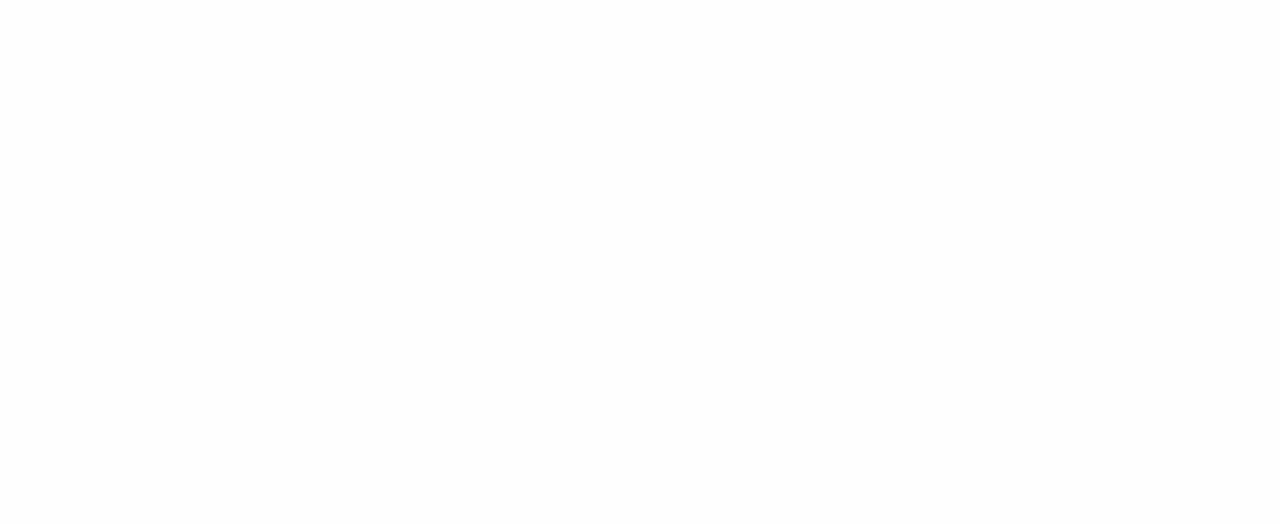
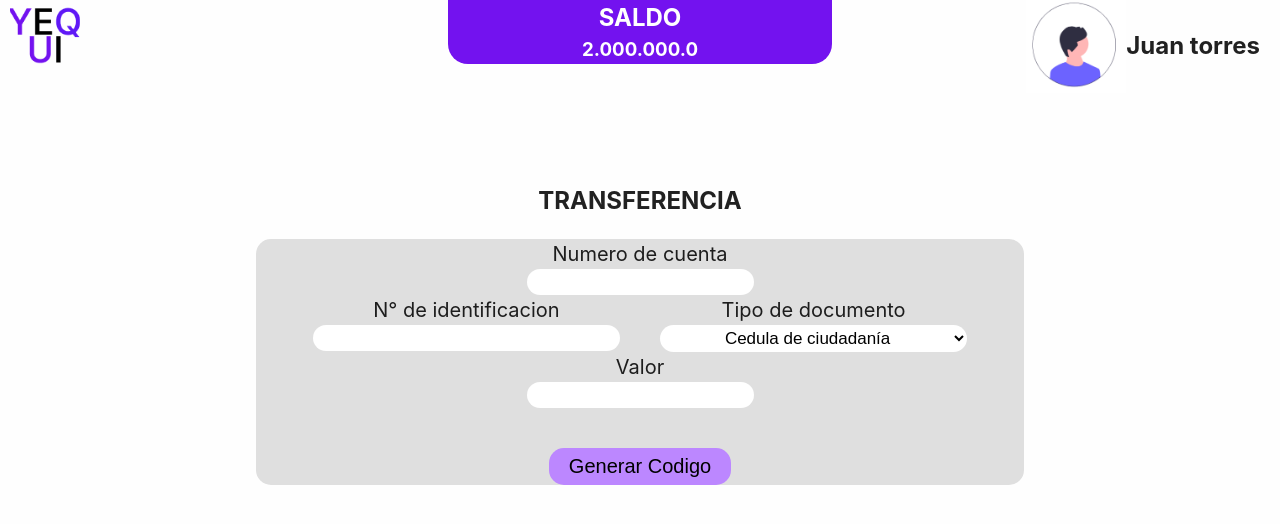
Before and after one commit to Yequi-2023/front_yequi.github.io, a React (Vite) app: page /transferencia in a window 1280 px wide. Before the commit this address had no page. Shown: the top 524 px of the page. Built offline with nearby package versions, Linux system fonts and the light colour scheme.

Commit message:
estructura y estilos de la pagina de transferencia

```diff
--- a/src/App.jsx
+++ b/src/App.jsx
@@ -6,6 +6,7 @@
 import "./App.css";
 import Retiro from "./components/Retiro";
 import PagoServicios2 from "./components/PagoServicios2";
+import Transferencia from "./components/Transferencia";
 
 function App() {
   return (
@@ -16,11 +17,8 @@
           <Route exact path="/login" element={<Login />} />
           <Route exact path="/inicio" element={<Inicio />} />
           <Route exact path="/retiro" element={<Retiro />} />
-          <Route
-            exact
-            path="/pagoserviciospublicos"
-            element={<PagoServicios2 />}
-          />
+          <Route exact path="/pagoserviciospublicos" element={<PagoServicios2 />}/>
+          <Route exact path="/transferencia" element={<Transferencia />} />
         </Routes>
       </Router>
     </div>
--- /dev/null
+++ b/src/components/Transferencia.jsx
@@ -0,0 +1,52 @@
+import React from 'react'
+import { Navbar } from '../layouts/Navbar'
+import '../styles/Transferencia.css'
+
+const Transferencia = () => {
+
+    const datos_formulario = (e) => {
+        e.preventDefault()
+        console.log(e.target.numero_cuenta.value)
+        console.log(e.target.numero_identificacion.value)
+        console.log(e.target.tipo_documento.value)
+        console.log(e.target.valor.value)
+    }
+
+    return (
+        <div className='contenedor_transferencia' >
+            < Navbar />
+            <div className='transferencia'>
+                <h2>TRANSFERENCIA</h2>
+                <form className='formulario_transferencia' onSubmit={e => (datos_formulario(e))}>
+                    <div className='cont_input1'>
+                        <label htmlFor="numero_cuenta">Numero de cuenta</label>
+                        <input type="number" name='numero_cuenta' required />
+                    </div>
+                    <div className='campo_identificacion_transferencia'>
+                        <div className='cont_input2'>
+                            <label htmlFor="numero_identificacion">N° de identificacion</label>
+                            <input type="number" name='numero_identificacion' required />
+                        </div>
+                        <div className='cont_input3'>
+                            <label htmlFor="tipo_documento">Tipo de documento</label>
+                            <select name='tipo_documento'>
+                            <option defaultValue="" disabled >Escoger tipo de documento</option>
+                            <option defaultValue="cedula_ciudadania">Cedula de ciudadanía</option>
+                            <option defaultValue="cedula_extranjera">Cedula Extranjera</option>
+                            <option defaultValue="tarjeta_de_identidad">Tarjeta de identidad</option>
+                            </select>
+                        </div>
+                    </div>
+                    <div className='cont_input4'>
+                        <label htmlFor="valor">Valor</label>
+                        <input type="number" name='valor' required />
+                    </div>
+
+                    <button type='submit'>Generar Codigo</button>
+                </form>
+            </div>
+        </div>
+    )
+}
+
+export default Transferencia
--- /dev/null
+++ b/src/styles/Transferencia.css
@@ -0,0 +1,67 @@
+.transferencia {
+    margin-top: 70px;
+    width: 100%;
+    display: flex;
+    flex-direction: column;
+    text-align: center;
+}
+
+.formulario_transferencia {
+    width: 60%;
+    display: flex;
+    margin: auto;
+    background: #dfdfdf;
+    flex-direction: column;
+    justify-content: flex-start;
+    text-align: center;
+    align-items: center;
+    height: auto;
+    border-radius: 15px;
+}
+
+.formulario_transferencia div {
+    display: flex;
+    flex-direction: column;
+}
+
+.formulario_transferencia label {
+    /* margin-top: 50px; */
+    font-size: 20px;
+}
+
+.formulario_transferencia input,.formulario_transferencia select {
+    /* margin-top: 20px; */
+    font-size: 17px;
+    color: black;
+    background: white;
+    border: none;
+    padding: 3px;
+    border-radius: 15px;
+    text-align: center;
+}
+
+.formulario_transferencia input:focus-visible {
+    border: none;
+    outline: none;
+}
+
+.campo_identificacion_transferencia {
+    width: 100%;
+    display: flex;
+    justify-content: center;
+    flex-direction: row !important;
+}
+.campo_identificacion_transferencia div{
+    width: 40%;
+    margin: auto 20px;
+}
+
+.formulario_transferencia button {
+    margin-top: 40px;
+    font-size: 20px;
+    background-color: #BC87FF;
+    border: none;
+    padding: 7px 20px;
+    border-radius: 15px;
+    cursor: pointer;
+}
```
